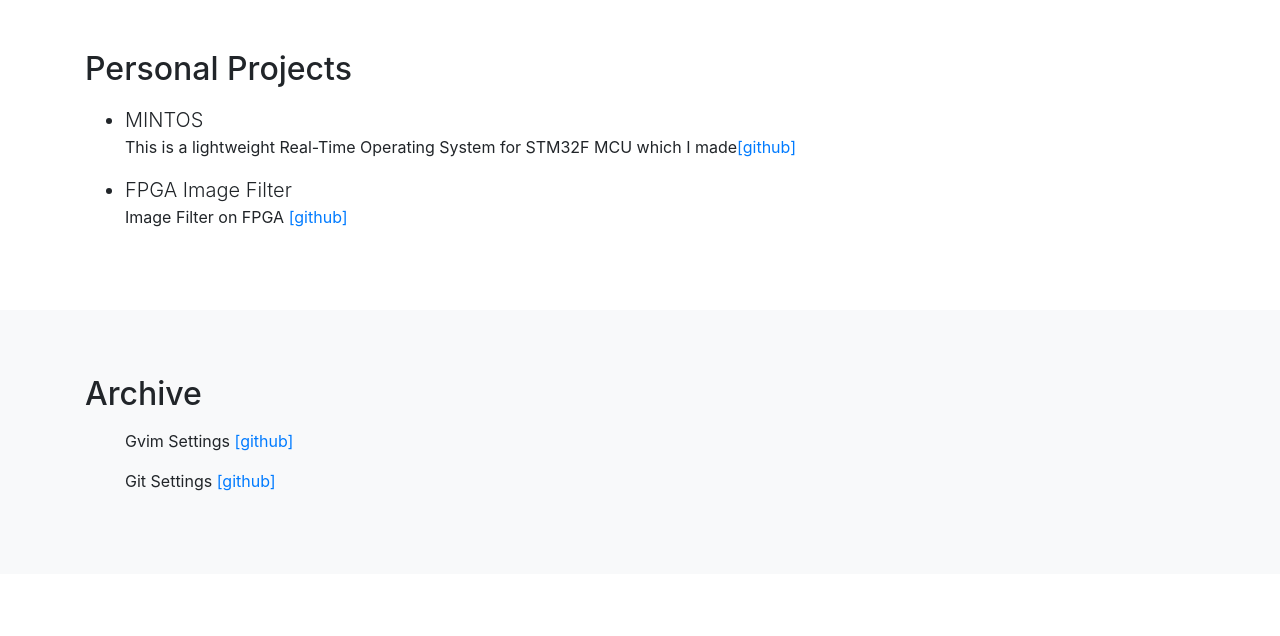
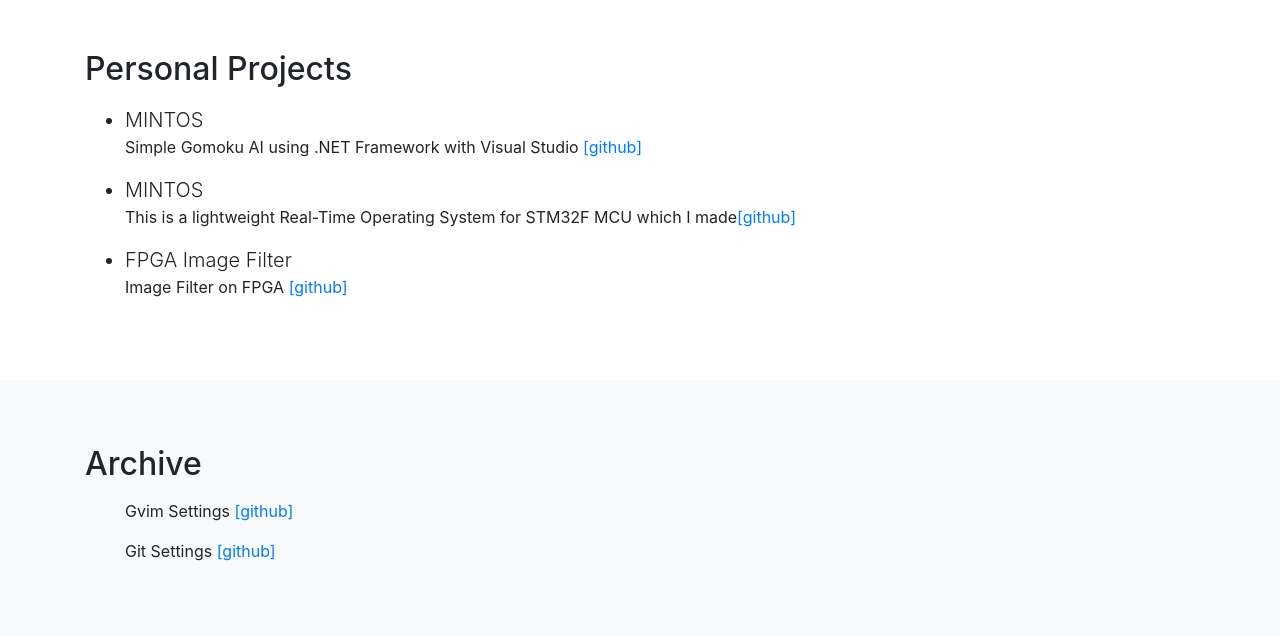
Before and after one commit to MinkiJo/MinkiJo.github.io, a website with bundled scripts: page index.html in a window 1280 px wide. Shown: the part 2360-2996 px from the top of the page. Built offline with nearby package versions, Linux system fonts and the light colour scheme.

Commit message:
Update index.html

```diff
--- a/index.html
+++ b/index.html
@@ -245,6 +245,8 @@
           <p class="lead">
             <ul>
               <li class="lead"> MINTOS </li>
+              <p> Simple Gomoku AI using .NET Framework with Visual Studio <a href="https://github.com/MinkiJo/GomokuAI" target="_blank">[github]</a> </p>
+              <li class="lead"> MINTOS </li>
               <p> This is a lightweight Real-Time Operating System for STM32F MCU which I made<a href="https://github.com/gyeongchan-yun/Research-Papers-I-Read" target="_blank">[github]</a> </p>
               <li class="lead"> FPGA Image Filter </li>
               <p> Image Filter on FPGA <a href="https://github.com/gyeongchan-yun/Research-Papers-I-Read" target="_blank">[github]</a> </p>
```
